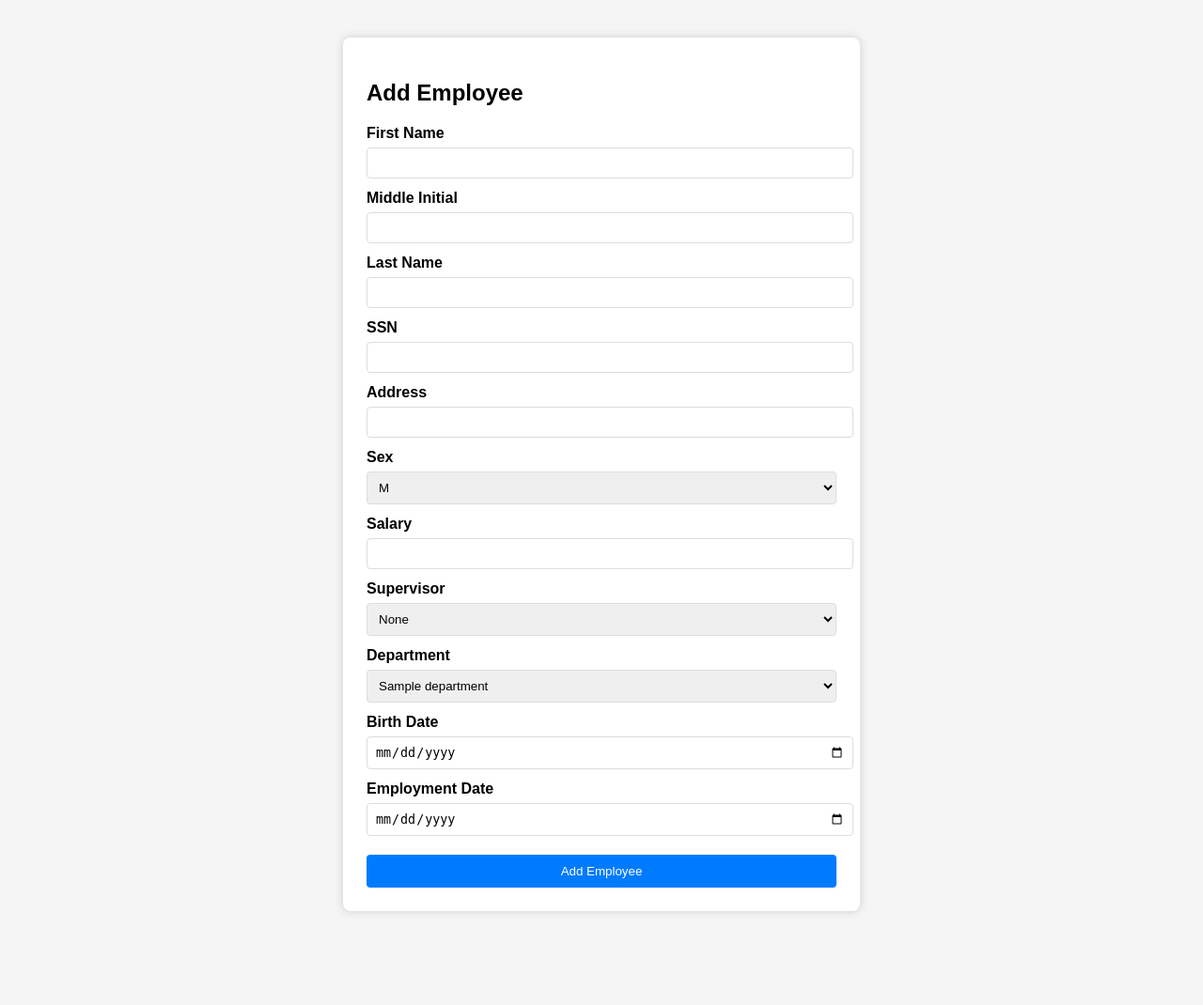
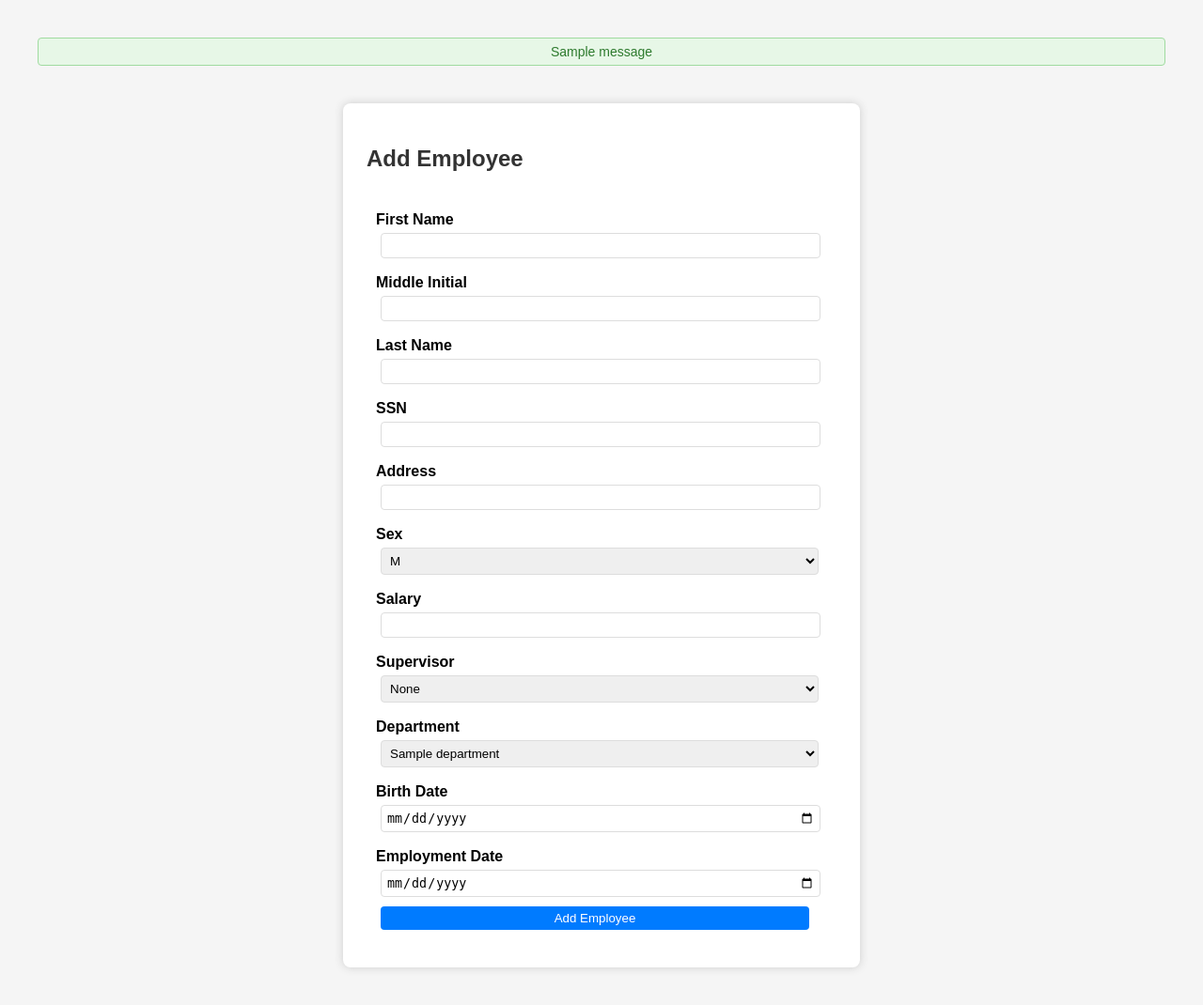
Before and after one commit to chehakchopra/A4-Database-Company-Project, a Flask app: page /employee/add in a window 1280 px wide. Shown: the whole page at 94% size. Before the commit the page ends 972 px from the top, so only its background shows below. Run offline with Flask 3, Linux system fonts and the light colour scheme; the visitor is signed in with stand-in values (Sample User, id 1); one stand-in notice (Sample message) is shown; a database or web service that is not in the repository returns one stand-in record (values such as "Sample title"); some libraries are stand-ins or nearby versions.

Commit message:
Add flash & styles to add_emp

```diff
--- a/templates/add_employee.html
+++ b/templates/add_employee.html
@@ -1,24 +1,70 @@
 <!DOCTYPE html>
 <html>
+
 <head>
     <title>Add Employee</title>
+    <link rel="stylesheet" href="{{ url_for('static', filename='style.css') }}">
     <style>
-        body { font-family: Arial; background: #f5f5f5; }
+        body {
+            font-family: Arial;
+            background: #f5f5f5;
+        }
+
         .container {
-            width: 500px; margin: auto; margin-top: 40px;
-            background: white; padding: 25px; border-radius: 8px;
+            max-width: 500px;
+            margin: auto;
+            margin-top: 40px;
+            background: white;
+            padding: 25px;
+            border-radius: 8px;
             box-shadow: 0 0 10px #ccc;
         }
-        label { display: block; margin-top: 12px; font-weight: bold; }
-        input, select {
-            width: 100%; padding: 8px; margin-top: 6px;
-            border: 1px solid #ddd; border-radius: 4px;
+
+        form {
+            background: none;
+            box-shadow: none;
         }
-        button { margin-top: 20px; padding: 10px 15px; width: 100%;
-            background: #007bff; color: white; border: none; border-radius: 4px; }
+
+        label {
+            display: block;
+            margin-top: 12px;
+            font-weight: bold;
+        }
+
+        input,
+        select {
+            width: 95%;
+            padding: 8px;
+            margin-top: 6px;
+            border: 1px solid #ddd;
+            border-radius: 4px;
+        }
+
+        select {
+            width: 97%;
+        }
+
+        button {
+            margin-top: 20px;
+            padding: 10px 15px;
+            width: 95%;
+            background: #007bff;
+            color: white;
+            border: none;
+            border-radius: 4px;
+        }
     </style>
 </head>
+
 <body>
+
+    {% with messages = get_flashed_messages(with_categories=true) %}
+    {% if messages %}
+    {% for category, message in messages %}
+    <div class="flash {{ category }}">{{ message }}</div>
+    {% endfor %}
+    {% endif %}
+    {% endwith %}
 
     <div class="container">
         <h2>Add Employee</h2>
@@ -74,4 +120,5 @@
     </div>
 
 </body>
+
 </html>
```
Lines whose indentation alone changed are shown as unchanged.
